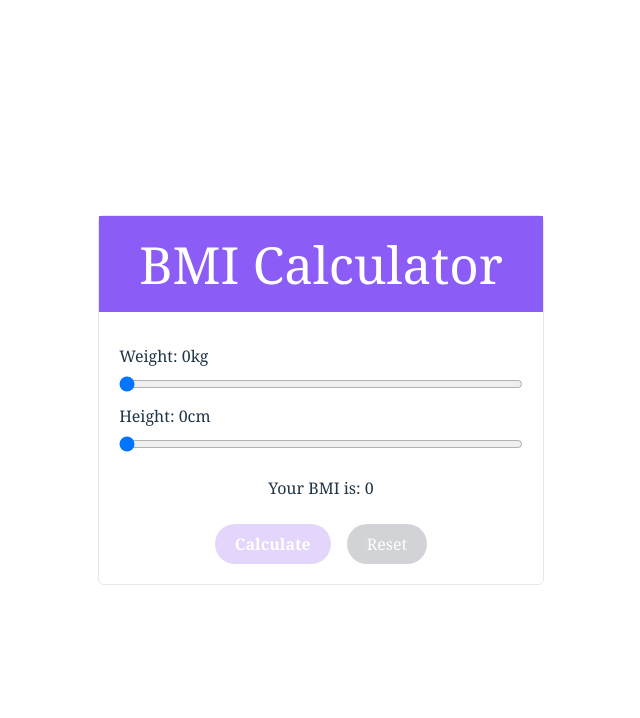
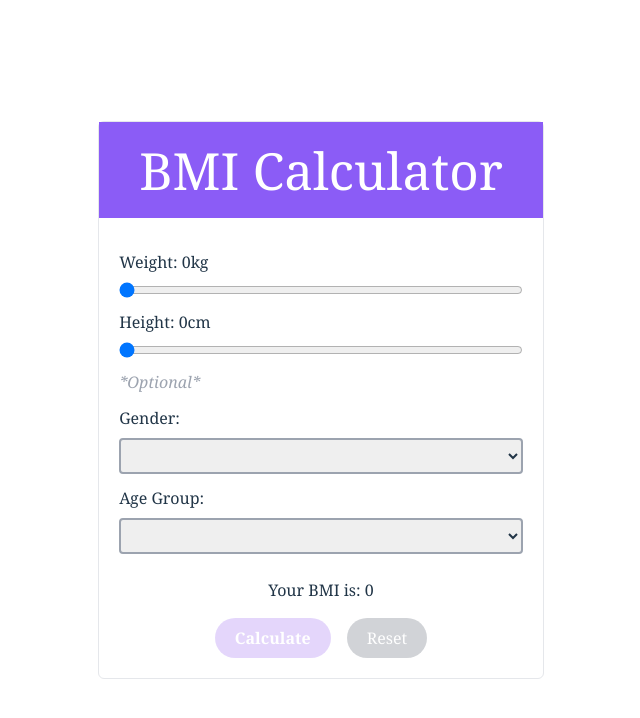
Before and after one commit to dipeshshresthaofficial/react-projects, a React (Vite) app in the folder lucid_bmi_calculator/: page / in a window 1280 px wide. Shown: the top 718 px of the page, without its empty margins (319-959 px from the left). Built offline with nearby package versions, Linux system fonts and the light colour scheme.

Commit message:
added Gender & Age Group feature, updating user with feedback on theri BMI based on their gender and age group

```diff
--- a/lucid_bmi_calculator/src/App.jsx
+++ b/lucid_bmi_calculator/src/App.jsx
@@ -1,6 +1,6 @@
 import { act, useEffect, useState } from 'react'
 import './App.css'
-import Slider from './components/Slider'
+import InputBox from './components/InputBox'
 
 function App() {
 
@@ -8,7 +8,119 @@ function App() {
   const [weight, setWeight] = useState(0);
   const [height, setHeight] = useState(0);
   const [bmi, setBmi] = useState(0);
+  const [gender, setGender] = useState(0);
+  const [ageGroup, setAgeGroup] = useState(0);
+  const [feedback, setFeedback] = useState("");
 
+  const genderOptions = [
+    {
+      id:-1,
+      value:""
+    },
+    {
+      id:1,
+      value:"Male",
+    },
+    {
+      id:2,
+      value:"Female"
+    }];
+
+  const maleAgeGroup = [
+    {
+      id:-1,
+      value:"",
+      optimalBMI:"",
+      acceptableBMI:""
+    },
+    {
+      id:1,
+      value:"18-34",
+      optimalBMI:"23.0-25.9",
+      acceptableBMI:"21.0-28.9"
+    },
+    {
+      id:2,
+      value:"35-44",
+      optimalBMI:"23.0-26.9",
+      acceptableBMI:"22.0-28.9"
+    },
+    {
+      id:3,
+      value:"45-54",
+      optimalBMI:"24.0-27.9",
+      acceptableBMI:"23.0-28.9"
+    },
+    {
+      id:4,
+      value:"55-64",
+      optimalBMI:"24.0-28.9",
+      acceptableBMI:"23.0-31.4"
+    },
+    {
+      id:5,
+      value:"65-74",
+      optimalBMI:"25.0-28.9",
+      acceptableBMI:"23.0-31.4"
+    },
+    {
+      id:6,
+      value:"75-99",
+      optimalBMI:"25.0-32.9",
+      acceptableBMI:"24.0-34.9"
+    }
+  ]
+
+  const femaleAgeGroup = [
+    {
+      id:-1,
+      value:"",
+      optimalBMI:"",
+      acceptableBMI:""
+    },
+    {
+      id:1,
+      value:"18-34",
+      optimalBMI:"15.5-24.9",
+      acceptableBMI:"15.5-25.9"
+    },
+    {
+      id:2,
+      value:"35-44",
+      optimalBMI:"19.0-23.9",
+      acceptableBMI:"17.5-25.9"
+    },
+    {
+      id:3,
+      value:"45-49",
+      optimalBMI:"20.0-25.9",
+      acceptableBMI:"19.0-26.9"
+    },
+    {
+      id:4,
+      value:"50-54",
+      optimalBMI:"22.0-26.9",
+      acceptableBMI:"21.0-27.9"
+    },
+    {
+      id:5,
+      value:"55-64",
+      optimalBMI:"23.0-27.9",
+      acceptableBMI:"22.0-29.9"
+    },
+    {
+      id:6,
+      value:"65-74",
+      optimalBMI:"24.0-28.9",
+      acceptableBMI:"22.0-31.4"
+    },
+    {
+      id:7,
+      value:"75-99",
+      optimalBMI:"24.0-29.9",
+      acceptableBMI:"22.0-36.4"
+    }
+  ]
   // useEffect gets called everytime there is a change in height and weight value.
   // Allowing user to calculate or reset only if user selects at least height or both
   useEffect(()=>{
@@ -34,14 +146,38 @@ function App() {
     setBmi(0);
   }
 
+  function handleFeedbackWithGenderAndAge(){
+    // gender
+    // age group
+    // bmi
+    let data = [];
+    // Male = 1 and Female = 2
+    if(Number(gender) === 1){
+      data = maleAgeGroup.filter( item => Number(item.id) == ageGroup)
+    } else{
+      data = femaleAgeGroup.filter( item => Number(item.id) == ageGroup)
+    }
+    if(Number(gender) === 1 || Number(gender) === 2){
+      // Destructuring assignment (object destructuring)
+      const {optimalBMI, acceptableBMI} = data[0];
+      const optimalBMIArr = optimalBMI.split("-");
+      const acceptableBMIArr = acceptableBMI.split("-");
+      if(bmi >= optimalBMIArr[0] && bmi <= optimalBMIArr[1])
+          setFeedback("Your BMI is optimal range: "+optimalBMIArr[0]+"-"+optimalBMIArr[1]);
+      else if(bmi >= acceptableBMIArr[0] && bmi <= acceptableBMIArr[1])
+          setFeedback("Your BMI is acceptable range: "+acceptableBMIArr[0]+"-"+acceptableBMIArr[1]);
+      else setFeedback("Your BMI is neither in optimal nor in acceptable range");
+    }
+  }
+
   // calculate BMI
   function handleCalculateBMI(){
-    console.log(height+ " "+ weight);
     // convert cm to m
     const heightInMeter = height/100;
     let res = 0;
     if(weight !== 0 && height !== 0) res = (weight/ (heightInMeter * heightInMeter)).toFixed(2);
     setBmi(res);
+    handleFeedbackWithGenderAndAge();
   }
 
   // Callback function that gets data from child component: Slider
@@ -53,6 +189,8 @@ function App() {
     // }
     if(title == "Weight") setWeight(value);
     else if (title == "Height") setHeight(value);
+    else if (title == "Gender") setGender(value);
+    else if (title == "Age Group") setAgeGroup(value);
 
   }
 
@@ -60,20 +198,56 @@ function App() {
     <div className='border rounded-md'>
       <h1 className='py-5 px-10 bg-violet-500 text-white'>BMI Calculator</h1>
       <div className='p-5'>
-        <Slider
-          sliderTitle='Weight'
-          sliderValue={weight}
-          sliderSuffix='kg'
+        <InputBox
+          type="range"
+          title='Weight'
+          value={weight}
+          suffix='kg'
           handleSliderChange = {handleSliderChange}
           />
-        <Slider
-          sliderTitle='Height'
-          sliderValue={height}
-          sliderSuffix='cm'
+        <InputBox
+          type="range"
+          title='Height'
+          value={height}
+          suffix='cm'
           max='250'
           handleSliderChange = {handleSliderChange}
           />
-        <p className='my-6'>Your BMI is: {bmi}</p>
+
+        <span className='block text-left text-gray-400 italic'>*Optional*</span>
+        <InputBox
+          type="select"
+          title="Gender"
+          options = {genderOptions}
+          handleSliderChange={handleSliderChange}
+        />
+        {
+          // Male = 1 and Female = 2
+          gender == 1?
+          <InputBox
+            type="select"
+            title="Age Group"
+            options = {maleAgeGroup}
+            handleSliderChange={handleSliderChange}
+            />
+          :
+          <InputBox
+            type="select"
+            title="Age Group"
+            options = {femaleAgeGroup}
+            handleSliderChange={handleSliderChange}
+            />
+        }
+
+        {/* <InputBox
+          type="number"
+          title="Age"
+          value={age}
+          suffix=" years"
+          handleSliderChange = {handleSliderChange}
+          /> */}
+        <p className='mt-6'>Your BMI is: {bmi}</p>
+        <p className='my-4'>{feedback}</p>
         <div className='flex flex-row justify-center gap-4'>
           <input
             type='button'
--- /dev/null
+++ b/lucid_bmi_calculator/src/components/InputBox.jsx
@@ -0,0 +1,58 @@
+import React from 'react'
+
+function InputBox({
+    type,
+    title,
+    value = '0',
+    suffix,
+    min='0',
+    max='200',
+    step='1',
+    options=[],
+    handleSliderChange}) {
+  return (
+    <div className='my-3 flex flex-col gap-2'>
+        <>
+        { type == "range"?
+          <>
+            <label className='text-start'>{title+": "+value + suffix}</label>
+            <input
+              type={type}
+              value={value} //data binding
+              min={min}
+              max={max}
+              step={step}
+              onChange={ e => handleSliderChange(e.target.value,title)}
+              />
+          </>
+            :
+          type == "select" ?
+          <>
+            <label className='text-start'>{title+":"}</label>
+            <select
+              name='gender'
+              className='py-1 px-2 border-2 border-gray-400 rounded hover:border-gray-500 focus:outline-none focus:border-gray-500'
+              onChange={ e => handleSliderChange(e.target.value, title)}
+              >
+              {options.map(option => (
+                <option key={option.id} value={option.id}>{option.value}</option>
+              ))}
+            </select>
+          </>
+          :
+          <>
+            <label className='text-start'>{title+":"}</label>
+            <input
+              type = {type}
+              value = {value}
+              onChange={ e => handleSliderChange(e.target.value, title)}
+              className='py-1 px-2 border-2 border-gray-400 rounded hover:border-gray-500 focus:outline-none focus:border-gray-500'
+              />
+          </>
+          }
+        </>
+    </div>
+  )
+}
+
+export default InputBox
--- a/lucid_bmi_calculator/src/components/Slider.jsx
+++ /dev/null
@@ -1,19 +0,0 @@
-import React from 'react'
-
-function Slider({sliderTitle, sliderValue = '0', sliderSuffix, min='0', max='200', step='1', handleSliderChange}) {
-  return (
-    <div className='my-3 flex flex-col gap-2'>
-        <label className='text-start'>{sliderTitle+": "+sliderValue + sliderSuffix}</label>
-        <input
-            type="range"
-            value={sliderValue} //data binding
-            min={min}
-            max={max}
-            step={step}
-            onChange={ e => handleSliderChange(e.target.value, sliderTitle)}
-            />
-    </div>
-  )
-}
-
-export default Slider
```
Also changed, not shown: 1 other file (tests, documents, lock files or other folders).
